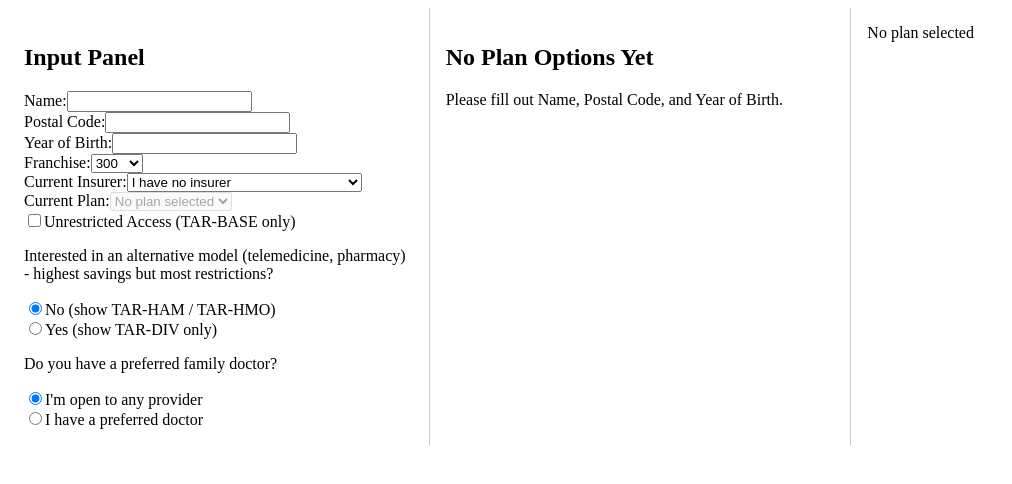
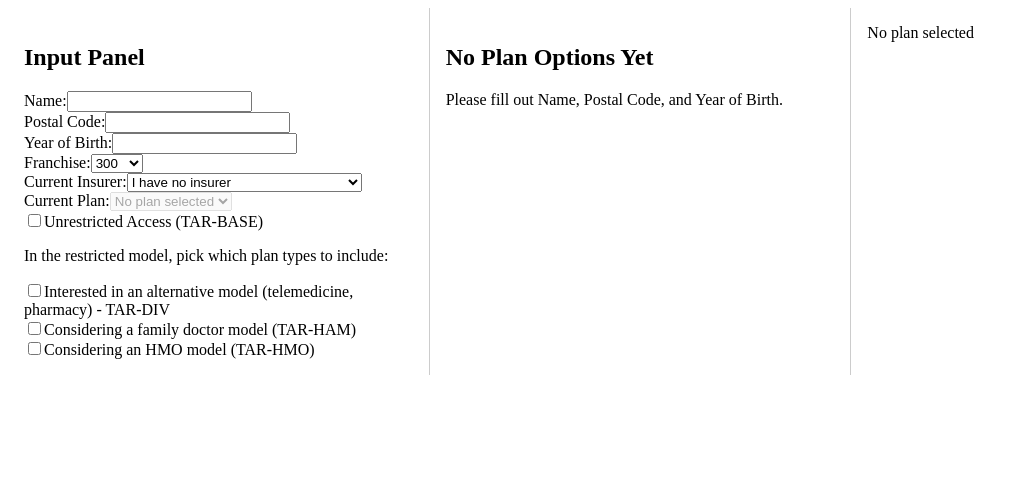
Before and after one commit to Chipkorvyn/eclipsai, a Next.js app: page /wizard in a window 1280 px wide. Shown: the top 484 px of the page, without its empty margins (0-1012 px from the left). Built offline with nearby package versions, Linux system fonts and the light colour scheme.

Commit message:
New functionality

```diff
--- a/app/wizard/InputPanel.tsx
+++ b/app/wizard/InputPanel.tsx
@@ -3,7 +3,6 @@
 import React from 'react';
 import plansData from '../../data/plans.json';
 
-/** Return unique insurer names from plans.json */
 function getUniqueInsurers(): string[] {
   const s = new Set<string>();
   (plansData as any[]).forEach((p) => {
@@ -12,7 +11,6 @@ function getUniqueInsurers(): string[] {
   return Array.from(s);
 }
 
-/** Return plan names for a given insurer */
 function getPlansForInsurer(insurer: string): string[] {
   if (insurer === 'I have no insurer') return [];
   const setOfPlans = new Set<string>();
@@ -35,20 +33,20 @@ export default function InputPanel({
     franchise: number;
     currentInsurer: string;
     currentPlan: string;
-    unrestrictedAccess: boolean;     // if true => only TAR-BASE
-    wantsAlternativeModel: boolean;  // if true => only TAR-DIV
-    hasPreferredDoctor: boolean;     // if false => show all "TAR-HAM/TAR-HMO"
-    preferredDoctorName: string;     // typed doc name
+    unrestrictedAccess: boolean;
+
+    wantsTelePharm: boolean;     // if true => TAR-DIV
+    wantsFamilyDocModel: boolean;// if true => TAR-HAM
+    wantsHmoModel: boolean;      // if true => TAR-HMO
+
+    hasPreferredDoctor: boolean;     // doc logic if familyDocModel
+    preferredDoctorName: string;
   };
   setUserInputs: React.Dispatch<React.SetStateAction<any>>;
 }) {
-  // Insurers for the current plan dropdown
   const insurers = getUniqueInsurers();
   const relevantPlans = getPlansForInsurer(userInputs.currentInsurer);
 
-  /**
-   * handleChange: text inputs, selects, checkboxes (except radio for doc)
-   */
   function handleChange(e: React.ChangeEvent<HTMLInputElement | HTMLSelectElement>) {
     const { name } = e.target;
     let newValue: string | number | boolean;
@@ -62,7 +60,6 @@ export default function InputPanel({
         newValue = e.target.value;
       }
     } else {
-      // It's a <select>
       if (name === 'franchise') {
         newValue = Number(e.target.value);
       } else {
@@ -77,7 +74,7 @@ export default function InputPanel({
   }
 
   /**
-   * handleDoctorRadioChange: toggles hasPreferredDoctor
+   * If user toggles "I have a preferred doc" radio
    */
   function handleDoctorRadioChange(e: React.ChangeEvent<HTMLInputElement>) {
     const isYes = e.target.value === 'yes';
@@ -85,21 +82,6 @@ export default function InputPanel({
       ...prev,
       hasPreferredDoctor: isYes,
       preferredDoctorName: isYes ? prev.preferredDoctorName : ''
-    }));
-  }
-
-  /**
-   * handleAlternativeChange: toggles wantsAlternativeModel (yes/no)
-   * If yes => skip doc question
-   */
-  function handleAlternativeChange(e: React.ChangeEvent<HTMLInputElement>) {
-    const isYes = e.target.value === 'yes';
-    setUserInputs((prev) => ({
-      ...prev,
-      wantsAlternativeModel: isYes,
-      // If user picks yes => doc question becomes irrelevant -> reset doc fields
-      hasPreferredDoctor: isYes ? false : prev.hasPreferredDoctor,
-      preferredDoctorName: isYes ? '' : prev.preferredDoctorName
     }));
   }
 
@@ -146,7 +128,6 @@ export default function InputPanel({
       </select>
       <br />
 
-      {/* Current Insurer + Plan for "my current plan" */}
       <label>Current Insurer:</label>
       <select
         name="currentInsurer"
@@ -174,7 +155,7 @@ export default function InputPanel({
       </select>
       <br />
 
-      {/* If true => only planType='TAR-BASE' in PlanOptionsPanel */}
+      {/* Unrestricted => only TAR-BASE */}
       <label>
         <input
           type="checkbox"
@@ -182,42 +163,42 @@ export default function InputPanel({
           checked={userInputs.unrestrictedAccess}
           onChange={handleChange}
         />
-        Unrestricted Access (TAR-BASE only)
+        Unrestricted Access (TAR-BASE)
       </label>
       <br />
 
-      {/* If unrestrictedAccess = false => we show alternative model radio */}
+      {/* If not unrestricted => show three toggles for telePharm, family, hmo */}
       {!userInputs.unrestrictedAccess && (
         <div style={{ marginTop: '1rem' }}>
-          <p>Interested in an alternative model (telemedicine, pharmacy) - highest savings but most restrictions?</p>
+          <p>In the restricted model, pick which plan types to include:</p>
+
+          {/* 1) Telemedicine/Pharmacy => TAR-DIV */}
           <label>
             <input
-              type="radio"
-              name="wantsAlternativeModel"
-              value="no"
-              checked={!userInputs.wantsAlternativeModel}
-              onChange={handleAlternativeChange}
+              type="checkbox"
+              name="wantsTelePharm"
+              checked={userInputs.wantsTelePharm}
+              onChange={handleChange}
             />
-            No (show TAR-HAM / TAR-HMO)
+            Interested in an alternative model (telemedicine, pharmacy) - TAR-DIV
           </label>
           <br />
+
+          {/* 2) Family doctor => TAR-HAM */}
           <label>
             <input
-              type="radio"
-              name="wantsAlternativeModel"
-              value="yes"
-              checked={userInputs.wantsAlternativeModel}
-              onChange={handleAlternativeChange}
+              type="checkbox"
+              name="wantsFamilyDocModel"
+              checked={userInputs.wantsFamilyDocModel}
+              onChange={handleChange}
             />
-            Yes (show TAR-DIV only)
+            Considering a family doctor model (TAR-HAM)
           </label>
-        </div>
-      )}
 
-      {/* Only show doc question if unrestricted=false AND wantsAlternativeModel=false */}
-      {(!userInputs.unrestrictedAccess && !userInputs.wantsAlternativeModel) && (
-        <div style={{ marginTop: '1rem' }}>
-          <p>Do you have a preferred family doctor?</p>
+          {/* If wantsFamilyDocModel => show doc question */}
+          {userInputs.wantsFamilyDocModel && (
+            <div style={{ marginLeft: '1rem' }}>
+              <p>Do you have a preferred doctor?</p>
               <label>
                 <input
                   type="radio"
@@ -252,6 +233,20 @@ export default function InputPanel({
               )}
             </div>
           )}
+          <br />
+
+          {/* 3) HMO => TAR-HMO */}
+          <label>
+            <input
+              type="checkbox"
+              name="wantsHmoModel"
+              checked={userInputs.wantsHmoModel}
+              onChange={handleChange}
+            />
+            Considering an HMO model (TAR-HMO)
+          </label>
+        </div>
+      )}
     </div>
   );
 }
--- a/app/wizard/PlanOptionsPanel.tsx
+++ b/app/wizard/PlanOptionsPanel.tsx
@@ -12,9 +12,13 @@ export default function PlanOptionsPanel({
     franchise: number;
     currentInsurer: string;
     currentPlan: string;
-    unrestrictedAccess: boolean;      // if true => TAR-BASE only
-    wantsAlternativeModel: boolean;   // if true => TAR-DIV only
-    hasPreferredDoctor: boolean;      // doc preference if alternative=no
+    unrestrictedAccess: boolean;
+
+    wantsTelePharm: boolean;     // => include TAR-DIV
+    wantsFamilyDocModel: boolean;// => include TAR-HAM
+    wantsHmoModel: boolean;      // => include TAR-HMO
+
+    hasPreferredDoctor: boolean;
     preferredDoctorName: string;
   };
   onSelectPlan: (plan: any) => void;
@@ -23,7 +27,7 @@ export default function PlanOptionsPanel({
   const [currentPremium, setCurrentPremium] = useState<number>(0);
 
   useEffect(() => {
-    // 1) Find the user's current plan premium
+    // 1) Find user's current plan premium
     let premium = 0;
     if (
       userInputs.currentInsurer !== 'I have no insurer' &&
@@ -41,33 +45,45 @@ export default function PlanOptionsPanel({
 
     // 2) Filter logic
     const results = (plansData as any[]).filter((plan) => {
-      // must match franchise
+      // Must match franchise
       if (Number(plan.franchise) !== userInputs.franchise) return false;
 
-      // if unrestricted => only TAR-BASE
+      // If unrestricted => only TAR-BASE
       if (userInputs.unrestrictedAccess) {
         if (plan.planType !== 'TAR-BASE') return false;
       } else {
-        // restricted
-        // check wantsAlternativeModel:
-        if (userInputs.wantsAlternativeModel) {
-          // yes => only TAR-DIV
-          if (plan.planType !== 'TAR-DIV') return false;
-        } else {
-          // no => show TAR-HAM / TAR-HMO
-          if (plan.planType !== 'TAR-HAM' && plan.planType !== 'TAR-HMO') {
-            return false;
-          }
-          // now also check doc preference
+        // restricted scenario
+        // user might pick multiple toggles: telePharm, familyDocModel, hmo
+
+        // if user picks NO toggles => no plan => we check each
+        let planTypeOk = false;
+
+        if (userInputs.wantsTelePharm && plan.planType === 'TAR-DIV') {
+          planTypeOk = true;
+        }
+        if (userInputs.wantsFamilyDocModel && plan.planType === 'TAR-HAM') {
+          planTypeOk = true;
+        }
+        if (userInputs.wantsHmoModel && plan.planType === 'TAR-HMO') {
+          planTypeOk = true;
+        }
+
+        // If none toggles are on => planTypeOk remains false => exclude
+        if (!planTypeOk) return false;
+
+        // Now doc preference only if user selects familyDocModel
+        if (userInputs.wantsFamilyDocModel) {
           if (userInputs.hasPreferredDoctor) {
             const docName = userInputs.preferredDoctorName.trim().toLowerCase();
             if (docName !== '') {
-              // if docName is blank, we skip
+              // find doc in doctorsData
               const docObj = (doctorsData as any[]).find(
                 (d) => d.doctorName.toLowerCase() === docName
               );
-              if (!docObj) return false; // doc not found => exclude
-              if (!docObj.associatedPlanIds.includes(plan.id)) return false;
+              if (!docObj) return false;  // doc not found => exclude
+              if (!docObj.associatedPlanIds.includes(plan.id)) {
+                return false;
+              }
             }
           }
         }
@@ -81,12 +97,12 @@ export default function PlanOptionsPanel({
     setFilteredPlans(sorted);
   }, [userInputs]);
 
-  // Show "Savings" column only if user has a valid old plan
+  // Show "Savings" column if user has old plan
   const showSavings =
     userInputs.currentInsurer !== 'I have no insurer' &&
     userInputs.currentPlan !== '';
 
-  // If user has a valid current plan row, display it at the top
+  // If user has a current plan row, display it
   const hasCurrentPlan = showSavings && currentPremium > 0;
   let currentPlanObj: any = null;
   if (hasCurrentPlan) {
@@ -98,8 +114,7 @@ export default function PlanOptionsPanel({
     );
   }
 
-  // Round to integer
-  function formatNumber(num: number): string {
+  function formatNumber(num: number) {
     return Math.round(num).toString();
   }
 
@@ -142,12 +157,12 @@ export default function PlanOptionsPanel({
           </tr>
         </thead>
         <tbody>
-          {filteredPlans.map((p) => {
+          {filteredPlans.map((plan) => {
             let difference = 0;
             if (showSavings) {
-              difference = p.annualPremium - currentPremium;
+              difference = plan.annualPremium - currentPremium;
             }
-            const planPremiumStr = formatNumber(p.annualPremium);
+            const planPremiumStr = formatNumber(plan.annualPremium);
             const diffStr =
               difference === 0
                 ? ''
@@ -156,9 +171,9 @@ export default function PlanOptionsPanel({
                 : Math.round(difference).toString();
 
             return (
-              <tr key={p.id} style={{ borderBottom: '1px solid #eee' }}>
-                <td>{p.insurer}</td>
-                <td>{p.planName}</td>
+              <tr key={plan.id} style={{ borderBottom: '1px solid #eee' }}>
+                <td>{plan.insurer}</td>
+                <td>{plan.planName}</td>
                 <td>{planPremiumStr}</td>
                 {showSavings && (
                   <td style={{ color: difference < 0 ? 'green' : 'red' }}>
@@ -166,7 +181,7 @@ export default function PlanOptionsPanel({
                   </td>
                 )}
                 <td>
-                  <button onClick={() => onSelectPlan(p)}>Select</button>
+                  <button onClick={() => onSelectPlan(plan)}>Select</button>
                 </td>
               </tr>
             );
--- a/app/wizard/page.tsx
+++ b/app/wizard/page.tsx
@@ -6,9 +6,9 @@ import PlanOptionsPanel from './PlanOptionsPanel';
 import PlanDetailsPanel from './PlanDetailsPanel';
 
 /**
- * Overall parent component controlling:
- * - userInputs (including unrestricted, wantsAlternativeModel, doc preference)
- * - plan options conditionally if basic info is complete
+ * This is the parent layout controlling:
+ * - userInputs (including unrestricted, telePharm, familyDoc, hmo)
+ * - shows plan options if name/postal/YOB are filled
  * - selected plan displayed in PlanDetails
  */
 export default function DemoPage() {
@@ -19,16 +19,21 @@ export default function DemoPage() {
     franchise: 300,
     currentInsurer: 'I have no insurer',
     currentPlan: '',
-    unrestrictedAccess: false,     // if true => only TAR-BASE
-    wantsAlternativeModel: false,  // if true => only TAR-DIV (telemedicine, pharmacy)
-    hasPreferredDoctor: false,     // only shown if wantsAlternativeModel = false
+    unrestrictedAccess: false, // if true => show only TAR-BASE
+
+    // For restricted scenario:
+    wantsTelePharm: false,     // if true => include TAR-DIV
+    wantsFamilyDocModel: false,// if true => include TAR-HAM
+    wantsHmoModel: false,      // if true => include TAR-HMO
+
+    // "family doctor" logic:
+    hasPreferredDoctor: false,     // if user picks "family doc model" yes
     preferredDoctorName: ''        // typed doc name
   });
 
-  // The newly selected plan from PlanOptionsPanel
   const [activePlan, setActivePlan] = useState<any>(null);
 
-  // Show plan options only if name, postalCode, yearOfBirth are filled
+  // Only show plan options if name/postal code/yearOfBirth are non-blank
   const infoComplete =
     userInputs.name.trim() !== '' &&
     userInputs.postalCode.trim() !== '' &&
@@ -36,12 +41,12 @@ export default function DemoPage() {
 
   return (
     <div style={{ display: 'flex', flexDirection: 'row', width: '100%' }}>
-      {/* Left Column: Input Panel */}
+      {/* LEFT COLUMN: Input panel */}
       <div style={{ flex: '1', borderRight: '1px solid #ccc' }}>
         <InputPanel userInputs={userInputs} setUserInputs={setUserInputs} />
       </div>
 
-      {/* Middle Column: Plan Options or "fill out info" message */}
+      {/* MIDDLE COLUMN: Plan options or fill-out-info message */}
       <div style={{ flex: '1', borderRight: '1px solid #ccc' }}>
         {infoComplete ? (
           <PlanOptionsPanel
@@ -56,7 +61,7 @@ export default function DemoPage() {
         )}
       </div>
 
-      {/* Right Column: Plan Details */}
+      {/* RIGHT COLUMN: Plan details */}
       <div style={{ flex: '1' }}>
         <PlanDetailsPanel plan={activePlan} />
       </div>
```
Lines whose indentation alone changed are shown as unchanged.
